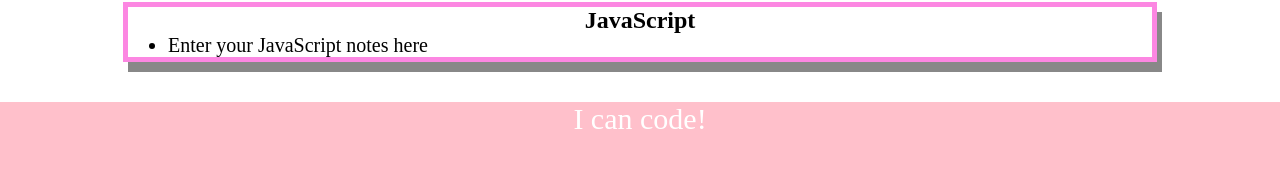
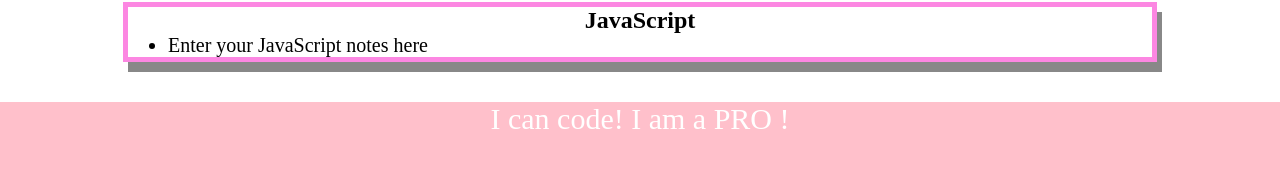
Before and after one commit to milla56/prework-study-guide, a plain HTML site: page index.html in a window 1280 px wide. Shown: the part 504-696 px from the top of the page. Drawn offline with Linux system fonts and the light colour scheme.

Commit message:
added code to HTML file

```diff
--- a/index.html
+++ b/index.html
@@ -46,7 +46,9 @@
 
 
     <footer>
-      <p>I can code!</p>
+      <p>I can code!
+        I am a PRO !
+      </p>
     </footer>
     <script src="./assets/script.js"></script>
   </body>
```
